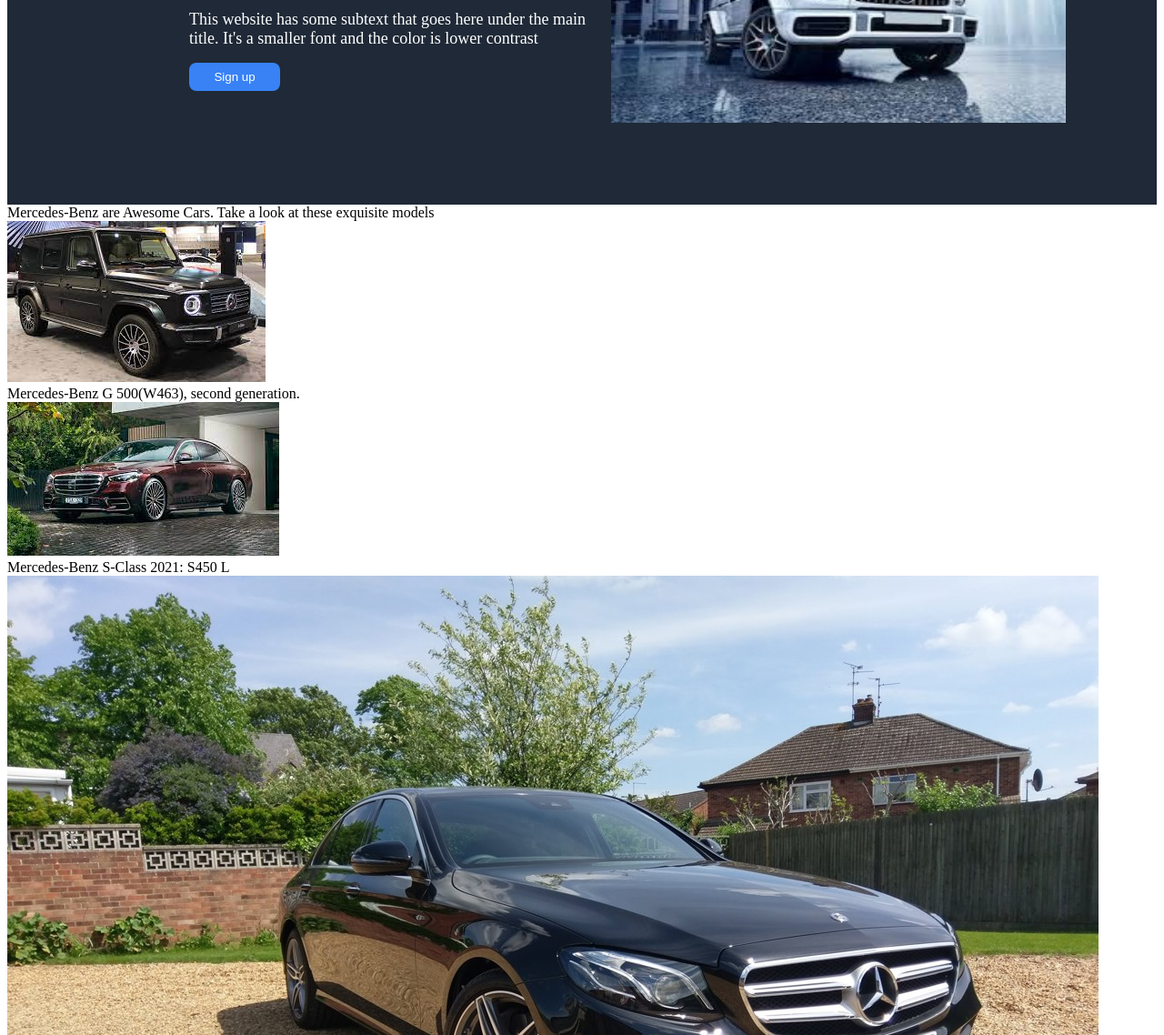
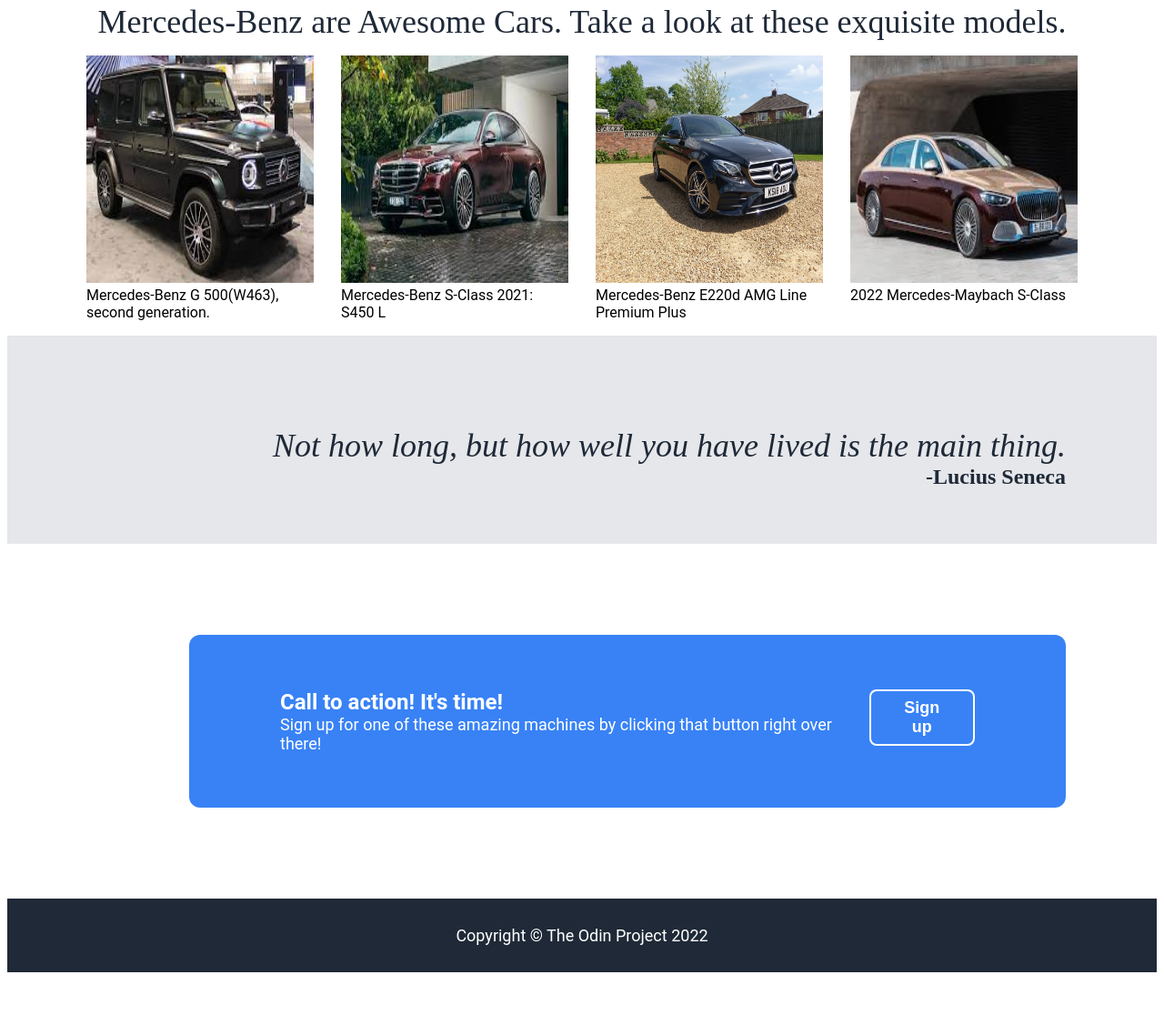
Before and after one commit to PeterLangat/Landing-Page, a plain HTML site: page index.html in a window 1280 px wide. Shown: the part 374-1512 px from the top of the page at 91% size. After the commit the page ends 1451 px from the top, so only its background shows below. Drawn offline with Linux system fonts and the light colour scheme.

Commit message:
Finished styling the website as best as I could.

```diff
--- a/index.html
+++ b/index.html
@@ -17,16 +17,16 @@
             </div>
             <div class="headerlinks">
                 <ul>
-                    <li><a href="google.com">header link one</a></li>
-                    <li><a href="google.com">header link two</a></li>
-                    <li><a href="google.com">header link three </a></li>
+                    <li><a href="google.com">About Us</a></li>
+                    <li><a href="google.com">Careers</a></li>
+                    <li><a href="google.com">Customer Service</a></li>
                 </ul>
             </div>
         </div>
         <div class="headerinfo">
             <div class="headerleft">
-                <div class="awesome">This website is awesome</div>
-                <div class="leftinfo">This website has some subtext that goes here under the main title. It's a smaller font and the color is lower contrast</div>
+                <div class="awesome">Mercedes-Benz</div>
+                <div class="leftinfo">The Best or Nothing; Unlike Any Other; Engineered to move the human spirit.</div>
                 <button>Sign up</button>
             </div>
             <div class="headerright">
@@ -35,7 +35,7 @@
         </div>
     </div>
     <div class="information">
-        <div class="infohead">Mercedes-Benz are Awesome Cars. Take a look at these exquisite models</div>
+        <div class="infohead">Mercedes-Benz are Awesome Cars. Take a look at these exquisite models.</div>
         <div class="items">
             <div class="item">
                 <img src="Images/mercedes2.jpeg" alt="Mercedes G Wagon">
@@ -57,20 +57,22 @@
     </div>
     <div class="quote">
         <div class="infoquote">Not how long, but how well you have lived is the main thing.</div>
-        <div class="quoter">Lucius Seneca</div>
+        <div class="quoter">-Lucius Seneca</div>
     </div>
     <div class="product">
-        <div class="productright">
-            <div>Class to action! It's time!</div>
-            <div>Sign up for our product by clicking that button right over there!</div>
-        </div>
+        <div class="infoproduct">
+            <div class="productright">
+                <div class="action">Call to action! It's time!</div>
+                <div class="click">Sign up for one of these amazing machines by clicking that button right over there!</div>
+            </div>
 
-        <div class="productleft">
-            <button>Sign up</button>
+            <div class="productleft">
+                <button>Sign up</button>
+            </div>
         </div>
     </div>
     <div class="footer">
-        <div>Copyright © The Odin Project 2021 </div>
+        <div>Copyright © The Odin Project 2022</div>
     </div>
 
 </body>
--- a/style.css
+++ b/style.css
@@ -3,7 +3,12 @@
     display: flex;
     flex-direction: column;
     color: white;
-    padding: 60px 100px 40px 200px;
+    padding: 30px 100px 20px 200px;
+}
+
+.logo img {
+    height: 100px;
+    width: 100px;
 }
 
 .headertop {
@@ -16,14 +21,14 @@
     display: flex;
     flex-direction: row;
     justify-content: flex-start;
-    margin-top: 60px;
+    margin-top: 20px;
 }
 
 .headerleft {
     display: flex;
     flex-flow: column wrap;
     width: 450px;
-    height: 300px;
+    gap: 16px;
 }
 
 .headerright {
@@ -31,8 +36,8 @@
 }
 
 .headerright img {
-    height: 250px;
-    width: 500px;
+    height: 175px;
+    width: 350px;
 }
 
 .awesome {
@@ -43,12 +48,11 @@
 
 .leftinfo {
     font-size: 18px;
-    margin-top: 16px;
 }
 
 ul {
     display: flex;
-    gap: 10px;
+    gap: 16px;
     list-style-type: none;
     font-size: 18px;
 }
@@ -59,11 +63,110 @@
     background: #3882F6;
     color: white;
     padding: 8px 24px;
-    max-width: 100px;
-    margin-top: 16px;
+    max-width: 200px;
 }
 
 a {
     text-decoration: none;
     color: white;
 }
+
+.information {
+    display: flex;
+    flex-direction: column;
+    align-items: center;
+}
+
+.items {
+    display: flex;
+    flex-direction: row;
+    flex-wrap: wrap;
+    justify-content: space-evenly;
+    gap: 30px;
+    margin-bottom: 16px;
+}
+
+.item {
+    width: 250px;
+}
+
+.item img {
+    height: 250px;
+    width: 250px;
+}
+
+.infohead {
+    color: #1F2937;
+    font-size: 36px;
+    font-weight: extra-bold;
+    margin: 16px 0;
+}
+
+.text {
+    font-family: Roboto, sans-serif;
+}
+
+.quote {
+    background-color: #E5E7EB;
+    display: flex;
+    flex-direction: column;
+    align-items: flex-start;
+    padding: 100px 100px 60px 0;
+}
+
+.infoquote {
+    font-style: italic;
+    font-size: 36px;
+    color: #1F2937;
+    margin-left: auto;
+}
+
+.quoter {
+    font-size: 24px;
+    font-weight: bold;
+    color: #1F2937;
+    margin-left: auto;
+}
+
+.product {
+    padding: 100px 100px 100px 200px;
+}
+
+.infoproduct {
+    background: #3882F6;
+    display: flex;
+    flex-direction: row;
+    justify-content: space-between;
+    padding: 60px 100px;
+    margin-left: auto;
+    border-radius: 12px;
+    font-family: Roboto, sans-serif;
+}
+
+.action {
+    font-size: 24px;
+    font-weight: bold;
+    color: white;
+}
+
+.click {
+    font-size: 18px;
+    color: white;
+}
+
+.productleft button {
+    border: 2px solid white;
+    font-size: 18px;
+    font-weight: bold;
+}
+
+.footer {
+    display: flex;
+    flex-direction: row;
+    justify-content: center;
+    background: #1F2937;
+    padding: 30px 0;
+    color: white;
+    font-size: 18px;
+    font-family: Roboto, sans-serif;
+}
```
Also changed, not shown: 1 other file.
